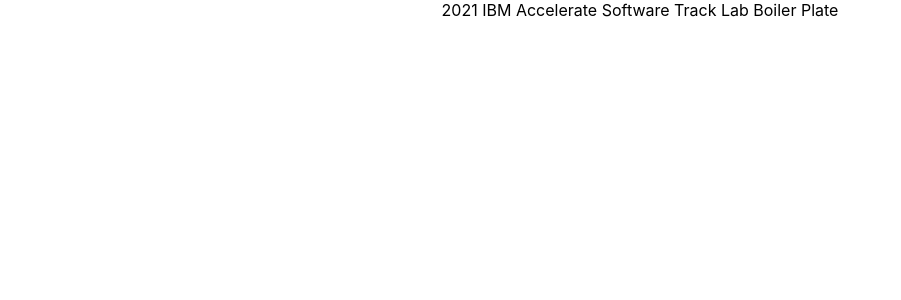
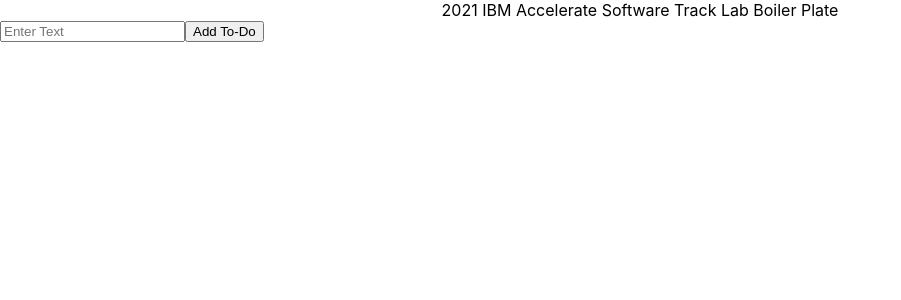
Before and after one commit to 2021-IBM-Accelerate-SW-Track/lab-1-team-15, a React (Create React App) app: page / in a window 1280 px wide. Shown: the top 300 px of the page, without its empty margins (0-901 px from the left). Built offline with nearby package versions, Linux system fonts and the light colour scheme.

Commit message:
Added to-do button

```diff
--- a/package.json
+++ b/package.json
@@ -9,7 +9,7 @@
     "@testing-library/user-event": "^12.8.3",
     "react": "^17.0.2",
     "react-dom": "^17.0.2",
-    "react-scripts": "4.0.3",
+    "react-scripts": "^4.0.3",
     "web-vitals": "^1.1.2"
   },
   "scripts": {
--- a/src/App.css
+++ b/src/App.css
@@ -1,5 +1,5 @@
 .App {
-  text-align: center;
+
 }
 
 body {
--- a/src/App.js
+++ b/src/App.js
@@ -5,7 +5,10 @@
   return (
     <div className="App">
     <Header/>
+    <input type = "text" placeholder="Enter Text"/>
+    <button type = "submit">Add To-Do</button>
     </div>
+
   );
 }
 
--- a/src/component/header/header.js
+++ b/src/component/header/header.js
@@ -1,3 +1,3 @@
 export default function Header(){
-    return <div>2021 IBM Accelerate Software Track Lab Boiler Plate</div>
+    return <div align = "center">2021 IBM Accelerate Software Track Lab Boiler Plate</div>
 }
```
